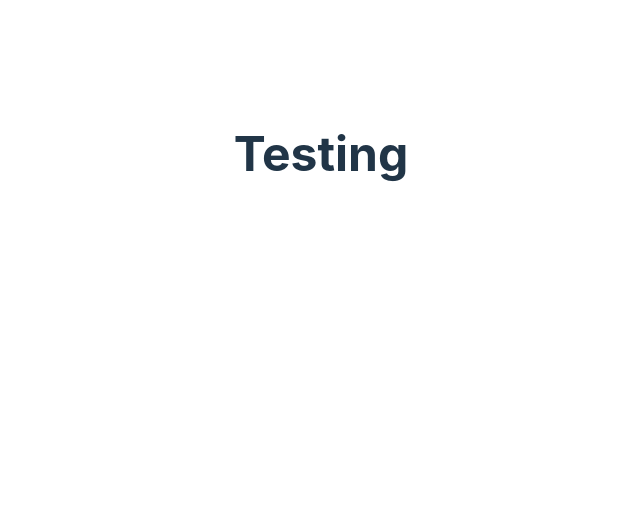
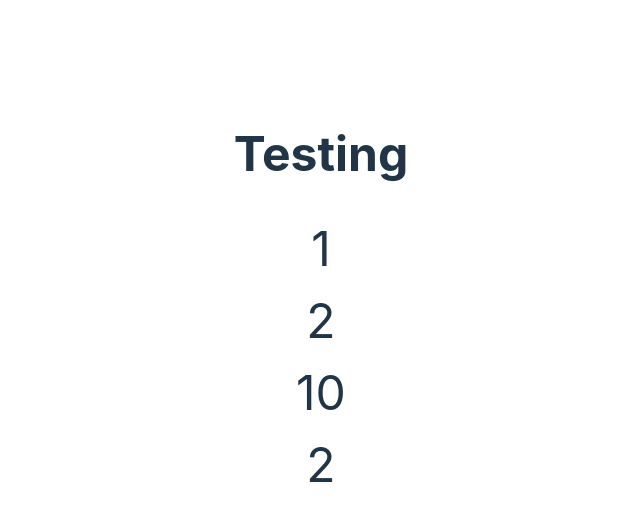
Before and after one commit to MandySpaan/JavaScript_PracticeSolutions, a React (Vite) app: page / in a window 1280 px wide. Shown: the top 520 px of the page, without its empty margins (319-959 px from the left). Built offline with nearby package versions, Linux system fonts and the light colour scheme.

Commit message:
feat: ArrayPartitionForMinSumDif

```diff
--- a/src/App.jsx
+++ b/src/App.jsx
@@ -1,11 +1,11 @@
 import "./App.css";
-import ProductExceptSelf from "./Problems/ChatGPT/Medium/ProductExceptSelf";
+import ArrayPartitionForMinSumDif from "./Problems/ChatGPT/Medium/ArrayPartitionForMinSumDif";
 
 function App() {
   return (
     <>
       <h1>Testing</h1>
-      <ProductExceptSelf />
+      <ArrayPartitionForMinSumDif />
     </>
   );
 }
--- /dev/null
+++ b/src/Problems/ChatGPT/Medium/ArrayPartitionForMinSumDif.jsx
@@ -0,0 +1,41 @@
+const ArrayPartitionForMinSumDif = () => {
+  const minSumDif = function (arr) {
+    let totalSum = arr.reduce((acc, cur) => acc + cur, 0);
+    let halfOfTotal = Math.floor(totalSum / 2);
+
+    let dp = new Array(halfOfTotal + 1).fill(false);
+    dp[0] = true;
+
+    for (let num of arr) {
+      for (let sum = halfOfTotal; sum >= num; sum--) {
+        if (dp[sum - num]) {
+          dp[sum] = true;
+        }
+      }
+    }
+
+    let closestSum = 0;
+    for (let i = halfOfTotal; i >= 0; i--) {
+      if (dp[i]) {
+        closestSum = i;
+        break;
+      }
+    }
+
+    return Math.abs(totalSum - closestSum - closestSum);
+  };
+
+  return (
+    <div>
+      {minSumDif([1, 6, 11, 5])} {/* Expected Output: 1 */}
+      <br />
+      {minSumDif([3, 9, 7, 3])} {/* Expected Output: 2 */}
+      <br />
+      {minSumDif([10, 20, 30, 40, 50])} {/* Expected Output: 10 */}
+      <br />
+      {minSumDif([2, 4, 6, 8, 10])} {/* Expected Output: 2 */}
+    </div>
+  );
+};
+
+export default ArrayPartitionForMinSumDif;
```
